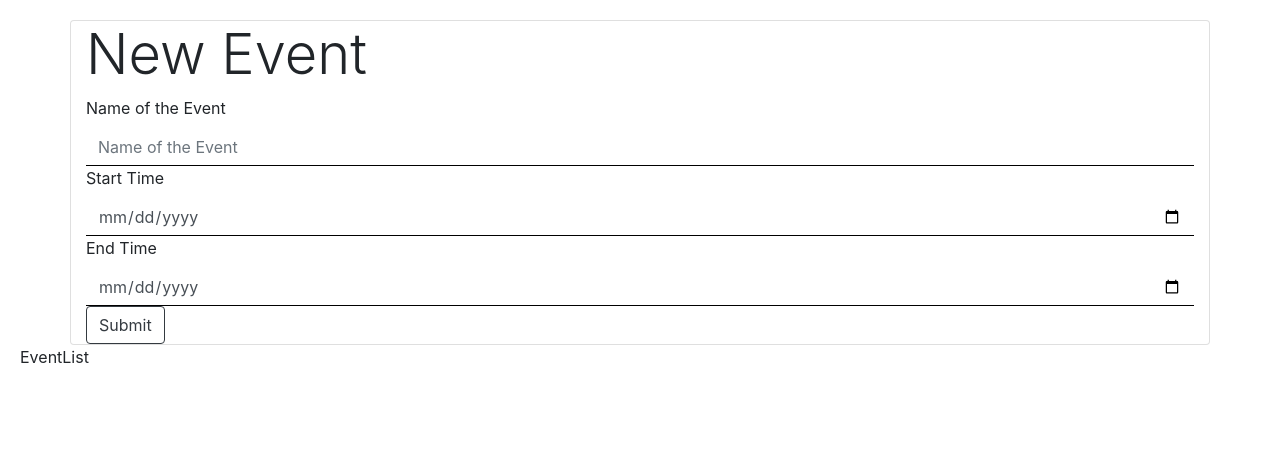
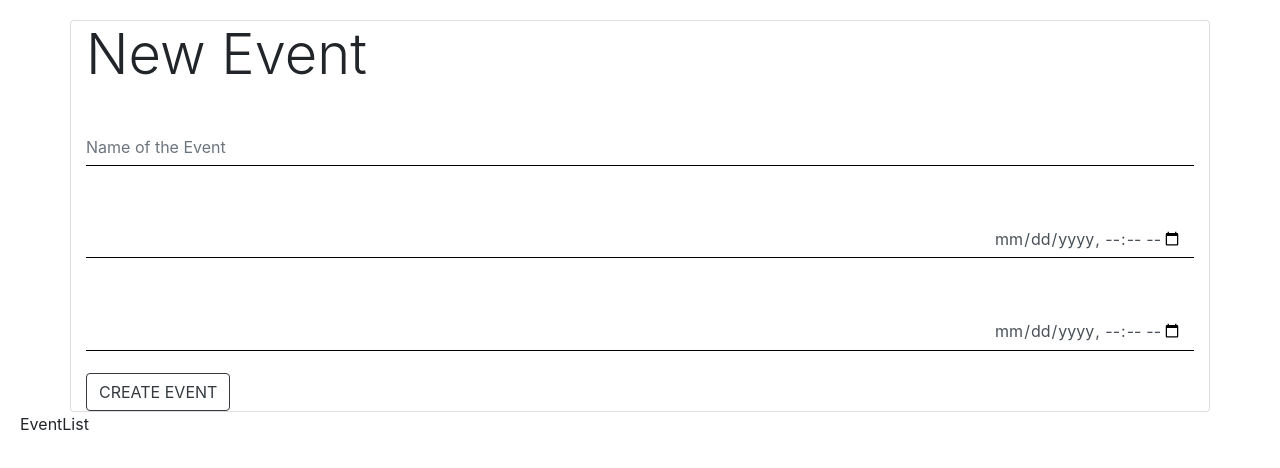
Before and after one commit to IsraelaZimru/trucknet_task, a React (Vite) app: page / in a window 1280 px wide. Shown: the top 468 px of the page. Built offline with nearby package versions, Linux system fonts and the light colour scheme.

Commit message:
advence css

```diff
--- a/package.json
+++ b/package.json
@@ -12,7 +12,8 @@
     "bootstrap": "^4.6.2",
     "react": "^18.2.0",
     "react-bootstrap": "^2.7.0",
-    "react-dom": "^18.2.0"
+    "react-dom": "^18.2.0",
+    "sass": "^1.58.0"
   },
   "devDependencies": {
     "@types/react": "^18.0.27",
--- a/src/App.jsx
+++ b/src/App.jsx
@@ -4,10 +4,15 @@ import EventList from "./components/EventList/EventList";
 import EventForm from "./components/Form/EventForm";
 
 function App() {
+  const [events, setEvents] = useState([]);
+
+  const addEvent = (newEvent) => {
+    setEvents((prev) => [...prev, newEvent]);
+  };
   return (
     <div id="page">
-      <EventForm />
-      <EventList />
+      <EventForm onSubmit={addEvent} />
+      <EventList list={events} />
     </div>
   );
 }
--- a/src/components/Form/EventForm.css
+++ /dev/null
@@ -1,10 +0,0 @@
-#formCard input {
-  /* all: unset; */
-  border: none;
-  border-radius: 0%;
-  border-bottom: 1px solid black;
-}
-
-#formCard input:focus {
-  box-shadow: none;
-}
--- a/src/components/Form/EventForm.jsx
+++ b/src/components/Form/EventForm.jsx
@@ -1,14 +1,10 @@
 import { useState, useEffect } from "react";
 import { Button, Card, Collapse, InputGroup, Alert } from "react-bootstrap";
-import "./EventForm.css";
+import "./EventForm.sass";
 import Form from "react-bootstrap/Form";
 import FloatingLabel from "react-bootstrap/FloatingLabel";
 
-export default function EventForm() {
-  const onClose = () => {};
-  const setConnected = () => {};
-  const setUser = () => {};
-
+export default function EventForm({ onSubmit }) {
   const [error, setError] = useState(false);
   const [showLogin, setShowLogin] = useState(true);
 
@@ -39,7 +35,16 @@ export default function EventForm() {
     },
   });
 
-  const handleSubmit = () => {};
+  const handleSubmit = (e) => {
+    e.preventDefault();
+    const newEvent = {
+      name: details.name.value,
+      startTime: details.startTime.value,
+      endTime: details.endTime.value,
+    };
+    console.log("newEvent", newEvent);
+    onSubmit(newEvent);
+  };
 
   const checkingMatch = () => {};
 
@@ -55,91 +60,79 @@ export default function EventForm() {
       errorMsg.push(`Not Valid.`);
       isMsgShowing = true;
     }
-    console.log(
-      name,
-      "value",
-      value,
-      "isMsgShowing",
-      isMsgShowing,
-      "errorMsg",
-      errorMsg
-    );
+    // console.log(
+    //   name,
+    //   "value",
+    //   value,
+    //   "isMsgShowing",
+    //   isMsgShowing,
+    //   "errorMsg",
+    //   errorMsg
+    // );
     setDetails((prevDetails) => ({
       ...prevDetails,
       [name]: {
         ...prevDetails[name],
         value,
-        isInVaild: isMsgShowing,
+        isInValid: isMsgShowing,
         msg: errorMsg,
       },
     }));
     return errorMsg[0]; //importent for sumbit form!!!
   }
+
   return (
-    <div>
     <Card id="formCard" className="container">
       <Form noValidate validated={validated} onSubmit={handleSubmit}>
         <h1 className="display-4 text-left">New Event</h1>
 
-          <Form.Group className="">
-            <Form.Label>Name of the Event</Form.Label>
-            <InputGroup hasValidation>
+        <Form.Group>
+          <InputGroup className="input_container">
             <Form.Control
+              id="name"
               type="text"
               name="name"
               onBlur={update}
               onChange={update}
               value={details.name.value}
               placeholder="Name of the Event"
-                isInvalid={details.name.isInValid}
             />
-              <Form.Control.Feedback type="invalid" className="feedback">
-                {details.name.msg}
-              </Form.Control.Feedback>
+            <Form.Label className="label_show">Name of the Event</Form.Label>
           </InputGroup>
         </Form.Group>
 
         <Form.Group>
-            <Form.Label>Start Time</Form.Label>
-            <InputGroup hasValidation>
+          <InputGroup className="input_container">
             <Form.Control
-                type="date"
+              type="datetime-local"
               name="startTime"
               onBlur={update}
               onChange={update}
               value={details.startTime.value}
               placeholder="Start time"
-                isInvalid={details.startTime.isInValid}
             />
-              <Form.Control.Feedback type="invalid" className="feedback">
-                {details.startTime.msg}
-              </Form.Control.Feedback>
+            <Form.Label>Start Time</Form.Label>
           </InputGroup>
         </Form.Group>
 
         <Form.Group>
-            <Form.Label>End Time</Form.Label>
-            <InputGroup hasValidation>
+          <InputGroup className="input_container">
             <Form.Control
-                type="date"
+              type="datetime-local"
               name="endTime"
               onBlur={update}
               onChange={update}
               value={details.endTime.value}
               placeholder="End time"
-                isInvalid={details.endTime.isInValid}
             />
-              <Form.Control.Feedback type="invalid" className="feedback">
-                {details.endTime.msg}
-              </Form.Control.Feedback>
+            <Form.Label>End Time</Form.Label>
           </InputGroup>
         </Form.Group>
 
         <Button variant="outline-dark" type="submit">
-            Submit{" "}
+          CREATE EVENT
         </Button>
       </Form>
     </Card>
-    </div>
   );
 }
--- /dev/null
+++ b/src/components/Form/EventForm.sass
@@ -0,0 +1,26 @@
+#formCard
+  label
+    visibility: hidden
+  .input_container
+    display: flex
+    flex-direction: column-reverse
+  input
+    /* all: unset; */
+    border: none
+    padding-left: 0%
+    margin-bottom: 2%
+    border-radius: 0%
+    border-bottom: 1px solid black
+    width:100%
+    &:not(#name)
+      flex-direction: row-reverse
+      flex-wrap: wrap
+      text-align: end
+
+    &:focus
+      box-shadow: none
+      + label
+        visibility: visible
+    &:not([value=""])
+      + label
+        visibility: visible
```
Also changed, not shown: 1 other file (tests, documents, lock files or other folders). Lines whose indentation alone changed are shown as unchanged.
